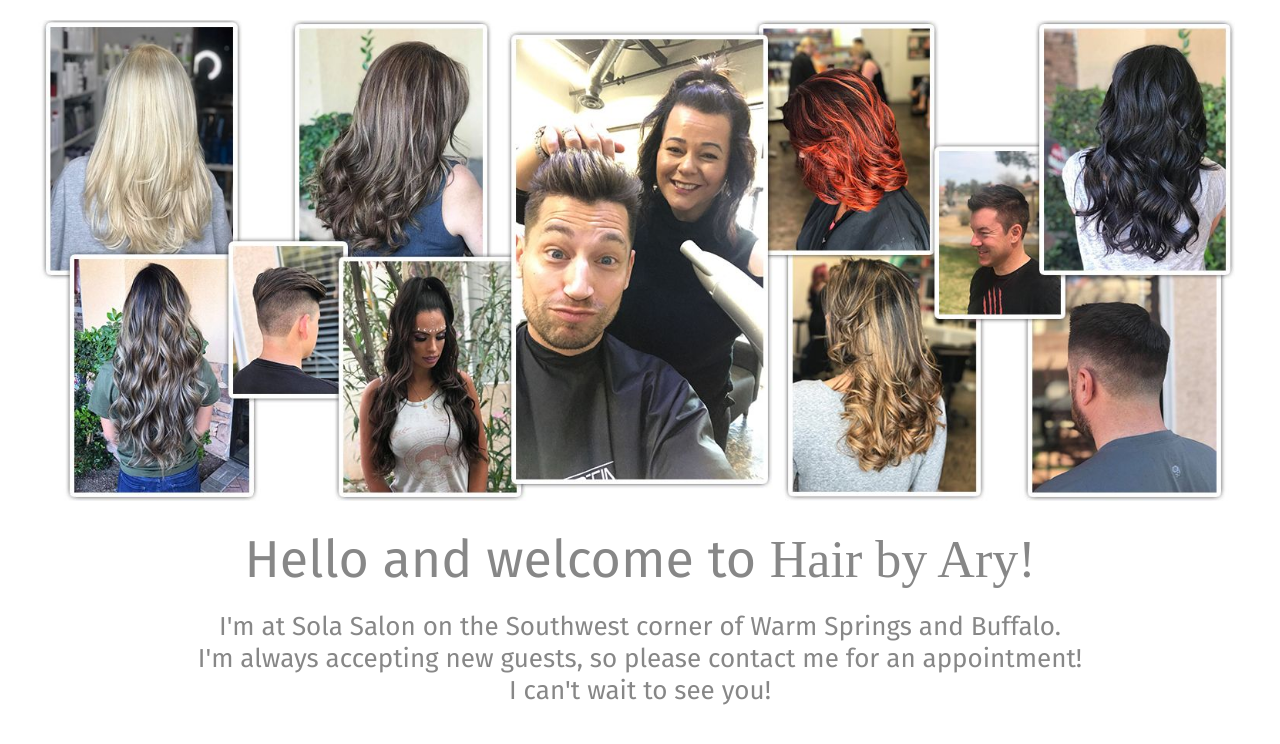
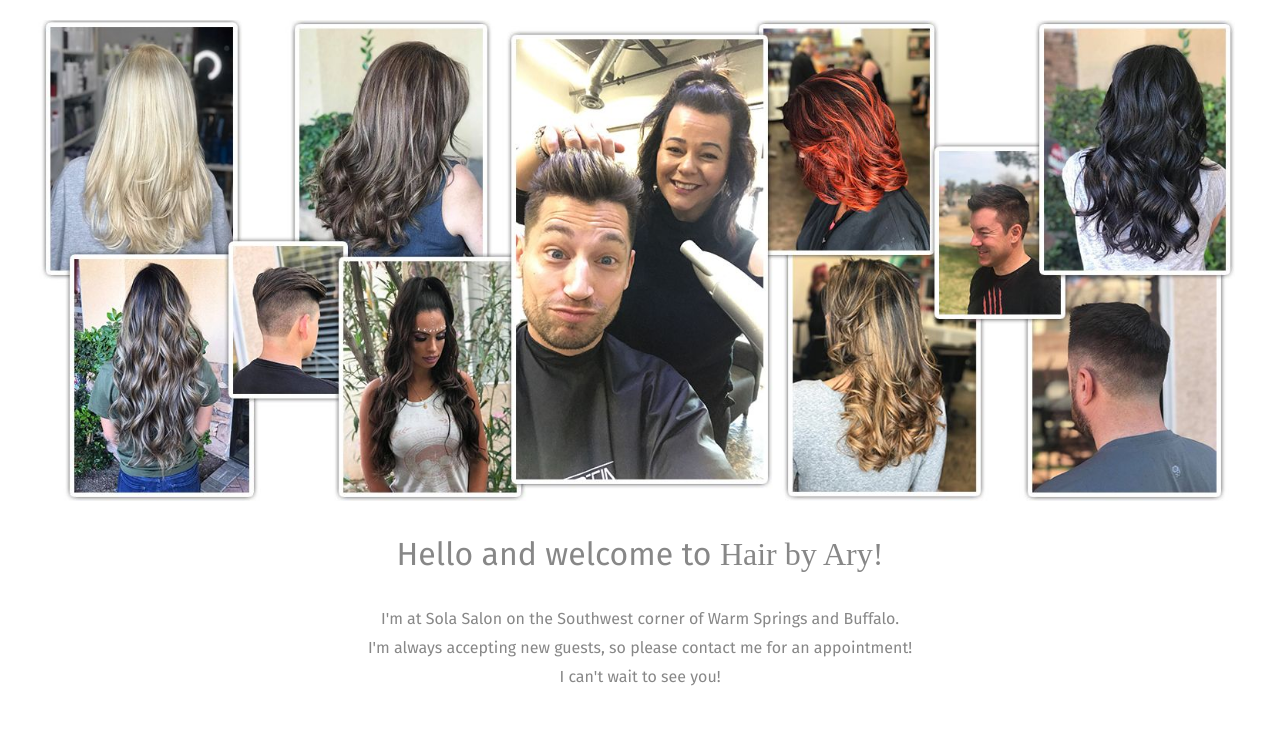
Before and after one commit to pkunzipula/gatsby, a Gatsby app: page / in a window 1280 px wide. Shown: the top 744 px of the page. Built offline with nearby package versions, Linux system fonts and the light colour scheme; a web font is replaced by a local one.

Commit message:
Fixing styles
Fixing styles

```diff
--- a/src/pages/index.js
+++ b/src/pages/index.js
@@ -10,13 +10,18 @@ const divStyle = {
     textAlign: 'center',
     color: '#878787',
     fontFamily: 'Fira Sans',
-    fontSize: '1.625rem',
-    lineHeight: '2rem'
 };
 
 const h1Style = {
     fontWeight: 'normal',
+    fontSize: '1.5',
+    lineHeight: '1.8',
 };
+
+const pStyle = {
+    fontSize: '1.1',
+    lineHeight: '1.8'
+}
 
 const imgStyle = {
     lineHeight: '1',
@@ -31,7 +36,7 @@ export default () => (
     <div style={divStyle}>
         <img style={imgStyle} src={`../../biggerHair16x6.jpg`} alt="Ary and guests" />
         <h1 style={h1Style}>Hello and welcome to <span style={candyStyle}>Hair by Ary!</span></h1>
-        <p>I'm at Sola Salon on the Southwest corner of Warm Springs and Buffalo.<br/>
+        <p style={pStyle}>I'm at Sola Salon on the Southwest corner of Warm Springs and Buffalo.<br/>
             I'm always accepting new guests, so please contact me for an appointment!<br/>
             I can't wait to see you!</p>
     </div>
```
